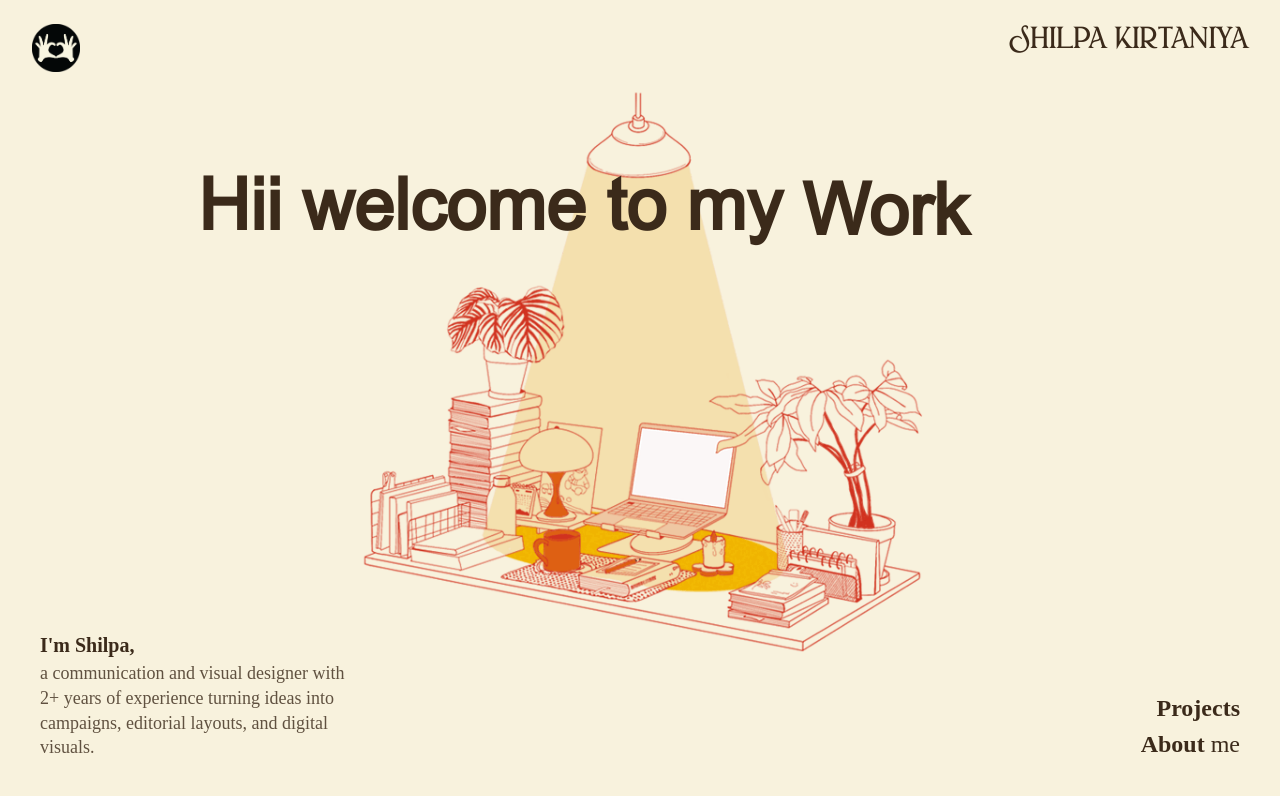
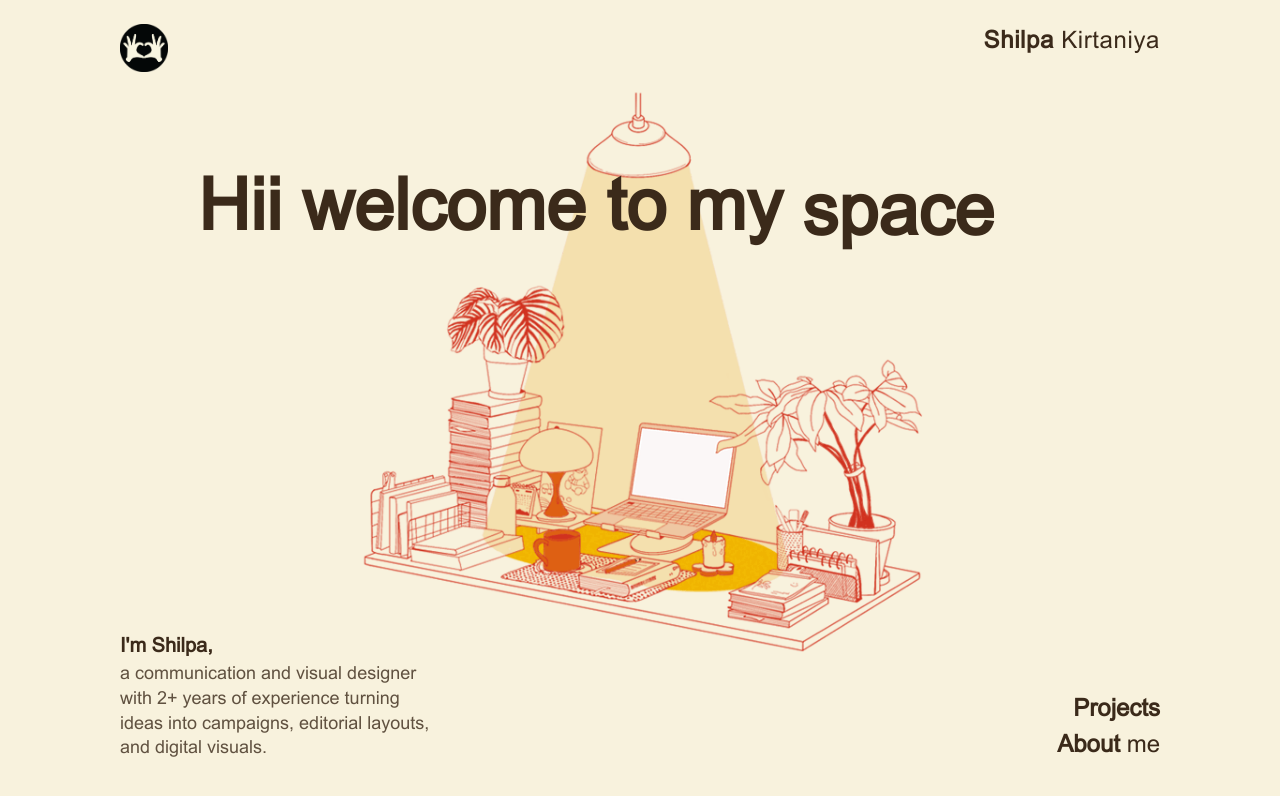
Before and after one commit to shilpakirtaniya/shilpakirtaniya.github.io, a Next.js app: page / in a window 1280 px wide. Shown: the top 796 px of the page. Built offline with nearby package versions, Linux system fonts and the light colour scheme.

Commit message:
refactor: updated the time from 2 to 1 second, and changed fonts in places

```diff
--- a/app/layout.tsx
+++ b/app/layout.tsx
@@ -16,7 +16,7 @@
 }) {
   return (
     <html lang="en">
-      <body className="antialiased">
+      <body className="antialiased ">
         {children}
       </body>
     </html>
--- a/app/page.tsx
+++ b/app/page.tsx
@@ -165,7 +165,7 @@
       });
     };
 
-    const timeout = setTimeout(runCycle, 2000);
+    const timeout = setTimeout(runCycle, 1000);
     return () => clearTimeout(timeout);
   }, [currentIndex, isAnimating]);
 
@@ -178,7 +178,7 @@
   return (
     <section
       ref={rootRef}
-      className="heroSection relative h-screen w-full overflow-hidden bg-bgsand "
+      className="heroSection relative h-screen w-full overflow-hidden bg-bgsand"
     >
       {/* PRELOADER */}
       <div
@@ -195,7 +195,7 @@
       {/* ── TOP BAR ── */}
       <div
         ref={topBarRef}
-        className="absolute top-0 left-0 right-0 z-30 flex items-start justify-between px-8 pt-6"
+        className="absolute top-0 left-0 right-0 z-30 flex items-start justify-between px-30 pt-6"
         style={{ opacity: 0 }}
       >
         {/* Logo / Icon — top left */}
@@ -211,10 +211,10 @@
 
         {/* Name — top right */}
         <p
-          className="font-sunroll text-2xl tracking-wide font-bold"
+          className="font-arial text-2xl tracking-wide"
           style={{ color: "#3B2A1A" }}
         >
-          <span className="font-extrabold">Shilpa</span> Kirtaniya
+          <span className="font-bold">Shilpa</span> <span className="font-normal">Kirtaniya</span>
         </p>
       </div>
 
@@ -299,7 +299,7 @@
       {/* ── BOTTOM BAR ── */}
       <div
         ref={bottomBarRef}
-        className="absolute bottom-0 left-0 right-0 z-30 flex items-end justify-between px-10 pb-10"
+        className="absolute bottom-0 left-0 right-0 z-30 flex items-end justify-between px-30 pb-10"
         style={{ opacity: 0 }}
       >
         {/* ── LEFT: bio text (initial + about) ── */}
@@ -310,10 +310,10 @@
             className="absolute bottom-0"
             style={{ color: "#3B2A1A" }}
           >
-            <p className="font-noto font-bold text-xl leading-snug">
+            <p className="font-arial font-bold text-xl leading-snug">
               I'm Shilpa,
             </p>
-            <p className="font-noto font-light text-lg leading-snug opacity-80 mt-0.5">
+            <p className="font-arial font-light text-lg leading-snug opacity-80 mt-0.5">
               a communication and visual designer with 2+ years of experience
               turning ideas into campaigns, editorial layouts, and digital
               visuals.
@@ -326,10 +326,10 @@
             className="absolute bottom-0 opacity-0 translate-y-[10px]"
             style={{ color: "#3B2A1A" }}
           >
-            <p className="font-noto font-bold text-xl leading-snug">
+            <p className="font-arial font-bold text-xl leading-snug">
               Hi there!
             </p>
-            <p className="font-noto text-lg leading-snug opacity-80 mt-1">
+            <p className="font-arial text-lg font-medium leading-snug opacity-80 mt-1">
               I’m Shilpa, a communication and visual designer who enjoys
               translating ideas into clear and engaging visuals. I studied
               design at the National Institute of Fashion Technology (NIFT),
@@ -338,7 +338,7 @@
               campaigns, digital content, and motion design, building visual
               systems that help brands communicate consistently and creatively.
             </p>
-            <p className="font-noto text-lg mt-2 opacity-80">
+            <p className="font-arial font-medium text-lg mt-2 opacity-80">
               To view my resume, click{" "}
               <a
                 href="https://drive.google.com/file/d/1I8Q9Df-FtAgqphl6XFNaU9qvoGy6MxL5/view"
@@ -358,14 +358,14 @@
             href="/projects"
             target="_blank"
             rel="noopener noreferrer"
-            className="font-noto text-2xl font-semibold hover:underline underline-offset-4"
+            className="font-arial text-2xl font-semibold hover:underline underline-offset-4"
             style={{ color: "#3B2A1A" }}
           >
             Projects
           </a>
           <button
             onClick={toggleAbout}
-            className="font-noto text-2xl font-semibold hover:underline underline-offset-4 text-right"
+            className="font-arial text-2xl font-semibold hover:underline underline-offset-4 text-right"
             style={{ color: "#3B2A1A" }}
           >
             About{" "}
--- a/app/projects/page.tsx
+++ b/app/projects/page.tsx
@@ -1,6 +1,6 @@
 "use client";
 
-import { useEffect, useState } from "react";
+import { useEffect, useRef, useState } from "react";
 import Image from "next/image";
 import Link from "next/link";
 import Preloader from "@/components/Preloader";
@@ -67,6 +67,7 @@
 
 export default function ProjectsPage() {
   const [isLoading, setIsLoading] = useState(true);
+  const preloaderRef = useRef<HTMLDivElement>(null);
 
   useEffect(() => {
     // Simulate loading or wait for resources
@@ -78,13 +79,24 @@
   }, []);
 
   if (isLoading) {
-    return <Preloader />;
+    return (
+      <div
+        ref={preloaderRef}
+        className="absolute inset-0 z-50 flex items-center justify-center bg-bgsand"
+      >
+        <div className="flex gap-2">
+          {Array.from({ length: 10 }).map((_, i) => (
+            <span key={i} className="wave" />
+          ))}
+        </div>
+      </div>
+    );
   }
 
   return (
-    <>
+    <div className="bg-bgsand">
       <Header />
-      <main className="container mx-auto px-4">
+      <main className="container mx-auto px-4 bg-bgsand">
         <section className="projectContainer flex justify-center mt-32">
           {/* LEFT COLUMN */}
           <div className="flex flex-col items-end gap-[40px] pr-[20px]">
@@ -106,6 +118,6 @@
         </section>
       </main>
       <Footer />
-    </>
+    </div>
   );
 }
--- a/components/Footer.tsx
+++ b/components/Footer.tsx
@@ -12,8 +12,8 @@
         <div className="h-[70%] w-full flex flex-col items-center justify-between text-center">
 
           {/* TITLE */}
-          <h1 className="font-noto italic font-light text-3xl md:text-4xl opacity-80">
-            Get in touch
+          <h1 className="font-arial font-light text-3xl md:text-4xl opacity-80">
+            Get in <span className="font-bold">touch</span>
           </h1>
 
           {/* DESCRIPTION */}
--- a/components/Header.tsx
+++ b/components/Header.tsx
@@ -5,7 +5,7 @@
 
 export default function Header() {
   return (
-    <header className="xxs:h-[80px] sm:h-[100px] lg:h-[150px] w-full container max-w-screen-xl mx-auto">
+    <header className="xxs:h-[80px] sm:h-[100px] lg:h-[150px] w-full container max-w-screen-xl mx-auto bg-bgsand">
       <div className="container headerContainer h-full w-full flex justify-between items-center mx-auto">
         <div className="logoContainer h-full xxs:w-1/3 w-2/5 flex items-center">
           <div className="logo xxs:h-[70px] xxs:w-[70px] sm:h-[80px] sm:w-[80px] lg:h-[100px] lg:w-[100px] rounded-full overflow-hidden">
```
